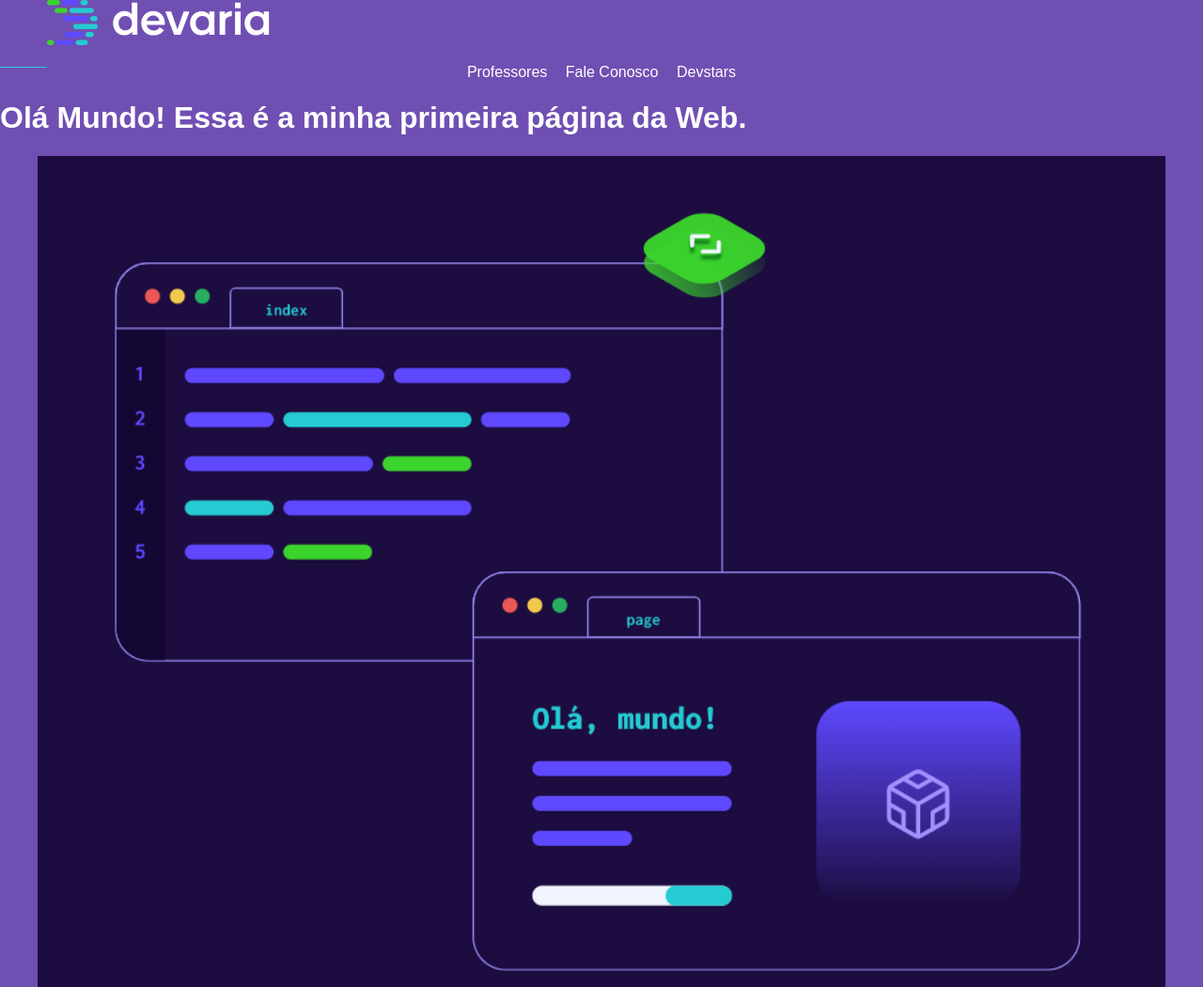
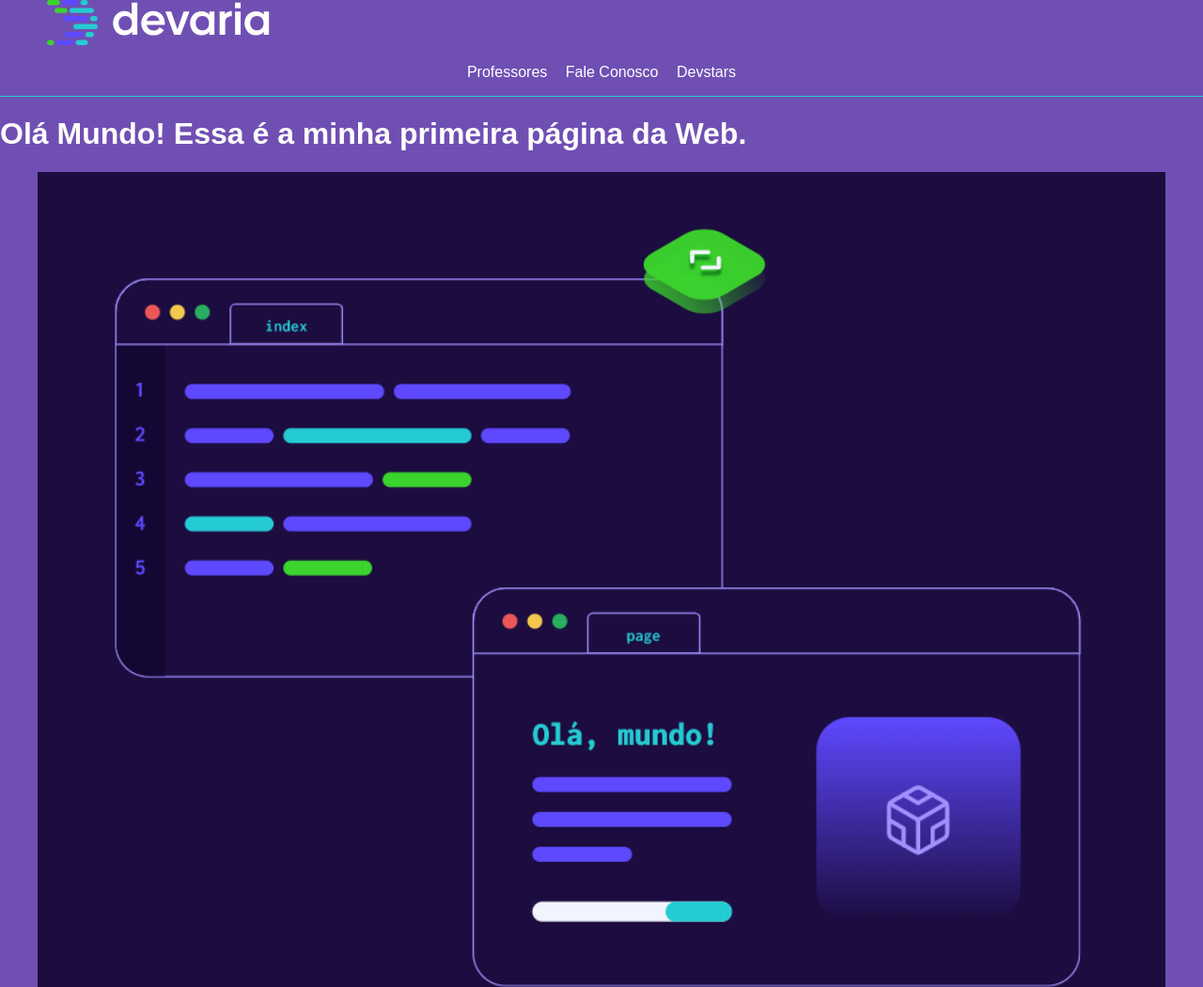
Before and after one commit to DouglasReisDev/AulasCssDevaria, a plain HTML site: page index.html in a window 1280 px wide. Shown: the top 1050 px of the page at 94% size. Drawn offline with Linux system fonts and the light colour scheme.

Commit message:
criação de uma linha abaixo do header
criação de uma linha abaixo do header

```diff
--- a/Public/Css/header.css
+++ b/Public/Css/header.css
@@ -3,10 +3,17 @@
 
     padding: 20px 25px;
       /* se refere a margem interna */
-    border-bottom: 1px solid #25cbd3
+
+
+
+  }
+
+
+.linha{
+  border-bottom: 1px solid #25cbd3;
 }
 
-header nav ul {
+  header nav ul {
 padding:0%;
 text-align: center;
 border-bottom:2px #25cbd3;
--- a/index.html
+++ b/index.html
@@ -18,6 +18,8 @@
     <body>
         <header>
 
+
+            </section>
             <a href="index.html" class="link-logo"></a>
             <img src="logo-devaria.svg" alt="logo devaria">
 
@@ -27,8 +29,11 @@
                     <li><a href="Professores.html"> Professores</a></li>
                     <li><a href="FaleConosco.html">Fale Conosco</a></li>
                     <li><a href="devstar.html">Devstars</a></li>
+
                 </ul>
+                <section class="linha"> </section>
             </nav>
+
         </header>
         <main>
             <h1 class="title">Olá Mundo! Essa é a minha primeira página da Web.</h1>
```
